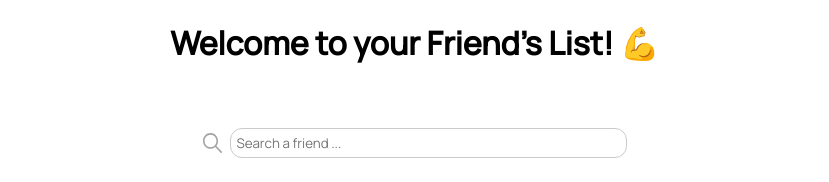
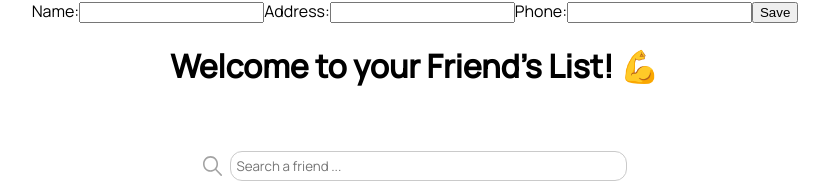
Before and after one commit to MarsGotta/Curso_de_React_Evoluciona_Fictizia, a React (Create React App) app: page / in a window 1280 px wide. Shown: the top 182 px of the page, without its empty margins (225-1054 px from the left). Built offline with nearby package versions, Linux system fonts and the light colour scheme; no server answers.

Commit message:
form creation

```diff
--- /dev/null
+++ b/src/components/commons/Form/Form.js
@@ -0,0 +1,19 @@
+import React from "react";
+
+const Form = ({handleInput,save}) => {
+
+  return(
+    <div>
+      Name:
+      <input type="text" onChange={(e)=>handleInput(e)} name="name"></input>
+      Address:
+      <input type="text" onChange={(e)=>handleInput(e)} name="address"></input>
+      Phone:
+      <input type="text" onChange={(e)=>handleInput(e)} name="phone"></input>
+      <button onClick={()=>save()}>Save</button>
+    </div>
+  );
+
+};
+
+export default Form;
--- a/src/components/commons/index.js
+++ b/src/components/commons/index.js
@@ -1,7 +1,8 @@
 import FriendCard from "./FriendCard/FriendCard";
 import SearchFriend from "./SearchFriend/SearchFriend";
 import Loading from "./Loading/Loading";
+import Form from "./Form/Form";
 import Error from "./Error/Error";
 import Comment from "./FriendCard/Comment";
 
-export { FriendCard, SearchFriend, Loading, Error, Comment };
+export { FriendCard, SearchFriend, Loading, Form, Error, Comment };
--- a/src/components/container/FriendsContainer/FriendsContainer.js
+++ b/src/components/container/FriendsContainer/FriendsContainer.js
@@ -1,7 +1,8 @@
 import React, { useState, useEffect } from "react";
-import { SearchFriend, Loading, Error } from "../../commons";
+import { SearchFriend, Loading, Error, Form } from "../../commons";
 import { FriendResult } from "../../container";
 import useApi from "../../../hooks/useApi";
+import useForm from "../../../hooks/useForm";
 import { urlApi } from "../../../utils/variables";
 import {
   filteredFriend,
@@ -13,11 +14,24 @@ const FriendsContainer = () => {
   const [dataApi, setDataApi] = useState(null); //Next step variable in redux or contextApi
   const [friends, setFriends] = useState(null);
   const [emoji] = useState(randomEmoji());
+  const [form, setForm] = useState({}); //Next step variable in redux or contextApi
 
   const handleSearch = (e) => {
     let text = e.target.value;
     setFriends(filteredFriend(text, dataApi));
   };
+
+  const handleInput = (e) => {
+    let name = e.target.name;
+    let text = e.target.value;
+    console.log(name,text);
+    setForm({...form,[name]:text})
+    console.log("form:",form);
+  };
+
+  const save = () => {
+    // const { data, error, pending } = useForm(form,dataApi);
+  }
 
   const { data, error, pending } = useApi(urlApi);
 
@@ -28,8 +42,10 @@ const FriendsContainer = () => {
     dataApi && setFriends(filteredFriend("", dataApi));
   }, [dataApi]);
 
+
   return (
     <div className="friendsContainer">
+      <Form handleInput={handleInput} save={save}/>
       <h1>Welcome to your Friend's List! {emoji}</h1>
       <SearchFriend handleSearch={handleSearch} />
       {pending ? (
--- /dev/null
+++ b/src/hooks/useForm.js
@@ -0,0 +1,31 @@
+import { useState, useEffect, useCallback } from "react";
+
+const useForm = (url, options) => {
+  const [data, setData] = useState([]);
+  const [error, setError] = useState("");
+  const [pending, setPending] = useState(false);
+
+  // const doFetch = useCallback(async () => {
+  //   setPending(true);
+  //   try {
+  //     const response = await axios.get(url);
+  //     setData(response.data);
+  //   } catch (error) {
+  //     setError(error.message);
+  //   } finally {
+  //     setPending(false);
+  //   }
+  // },[url]);
+
+  // useEffect(() => {
+  //   doFetch();
+  // }, [doFetch]);
+
+  return {
+    data,
+    error,
+    pending,
+  };
+};
+
+export default useForm;
```
Also changed, not shown: 1 other file (tests, documents, lock files or other folders).
